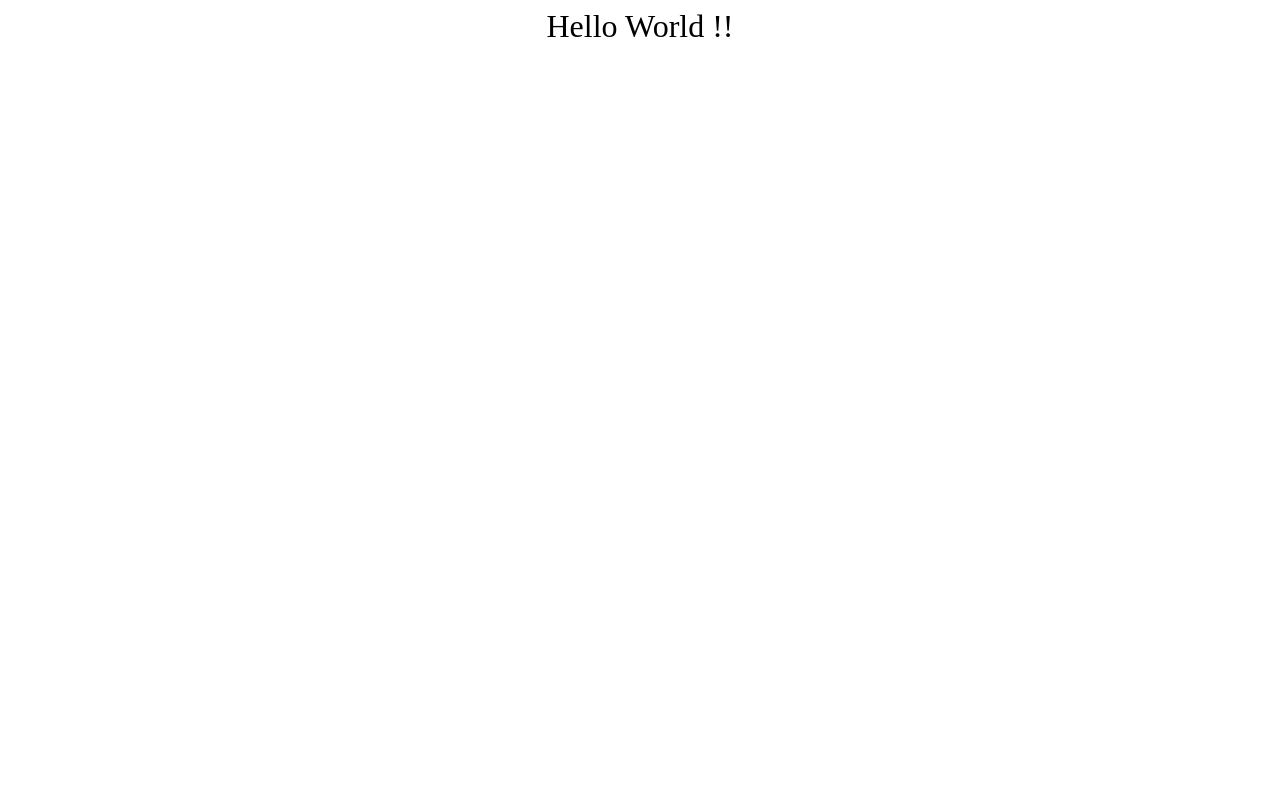
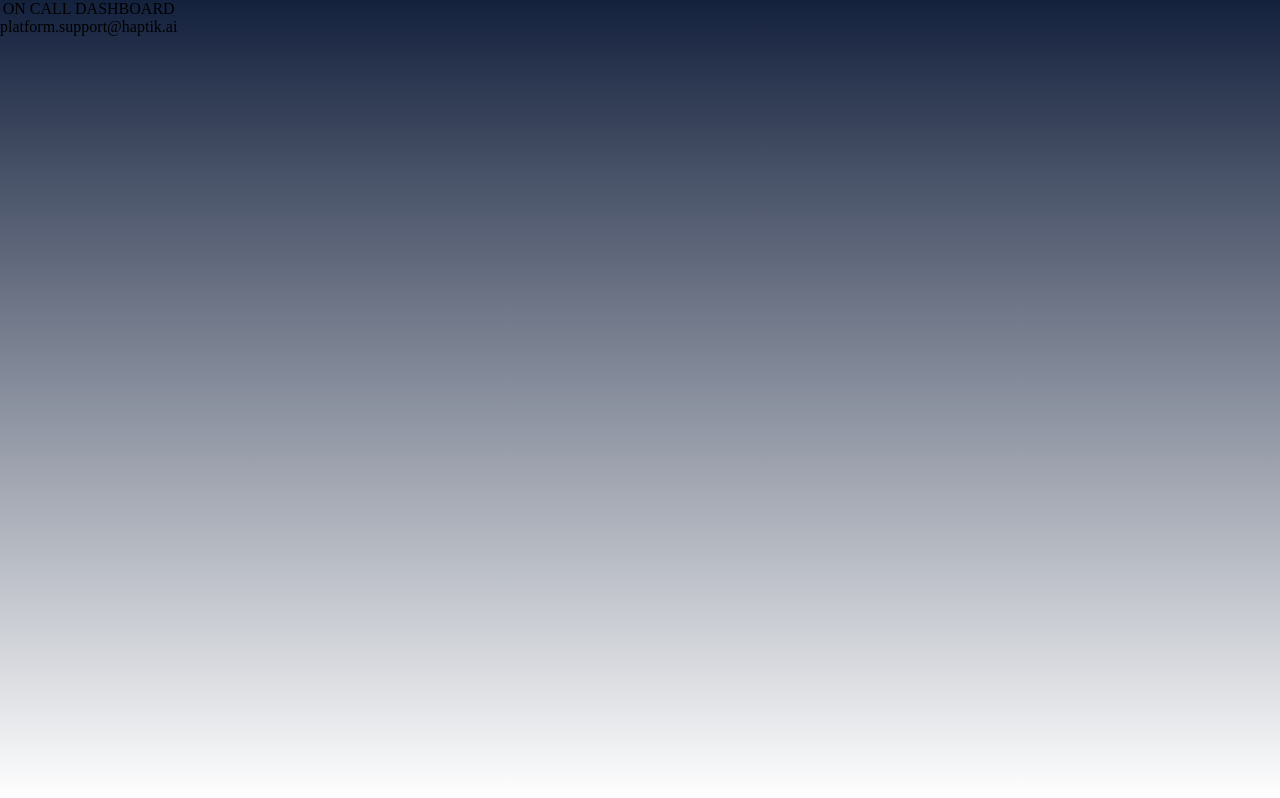
Before and after one commit to pagrawl3/gochi, a React (Create React App) app in the folder frontend/: page / in a window 1280 px wide. Built offline with nearby package versions, Linux system fonts and the light colour scheme.

Commit message:
Added Header Component

```diff
--- /dev/null
+++ b/frontend/src/components/Header/Header.js
@@ -0,0 +1,21 @@
+import React from 'react';
+import './Header.scss';
+
+function Header ({ title, subtitle}) {
+    return (
+        <div className='header'>
+
+            <div className='header-column lhs'>
+                <div className='header-column-title'>{title}</div>
+                <div className='header-column-subtitle'>{subtitle}</div>
+            </div>
+
+            <div className='header-column rhs'>
+
+            </div>
+
+        </div>
+    )
+}
+
+export default Header;
--- /dev/null
+++ b/frontend/src/components/Header/Header.scss
@@ -0,0 +1,10 @@
+.header {
+
+    display: flex;
+    align-items: center;
+    justify-content: space-between;
+
+    &-column {
+        flex-direction: column
+    }
+}
--- /dev/null
+++ b/frontend/src/components/Header/index.js
@@ -0,0 +1 @@
+export { default } from './Header';
--- a/frontend/src/containers/Dashboard/Dashboard.js
+++ b/frontend/src/containers/Dashboard/Dashboard.js
@@ -1,9 +1,12 @@
 import React from 'react';
+import Header from '../../components/Header';
 import './Dashboard.scss';
 
 function Dashboard () {
     return (
-        <div className='hello-world'>Hello World !!</div>
+        <div className='dashboard'>
+            <Header title='ON CALL DASHBOARD' subtitle='platform.support@haptik.ai'/>
+        </div>
     )
 }
 
--- a/frontend/src/containers/Dashboard/Dashboard.scss
+++ b/frontend/src/containers/Dashboard/Dashboard.scss
@@ -1,4 +1,14 @@
-.hello-world {
+.dashboard {
 
-    font-size: 32px;
+    display: flex;
+    flex-direction: column;
+    height: 100vh;
+    width: 100vw;
+    background-image: linear-gradient(180deg, #14213D 0%, rgba(253,253,253,0.00) 100%);
 }
+
+body {
+
+    margin: 0;
+    padding: 0;
+  }
```
